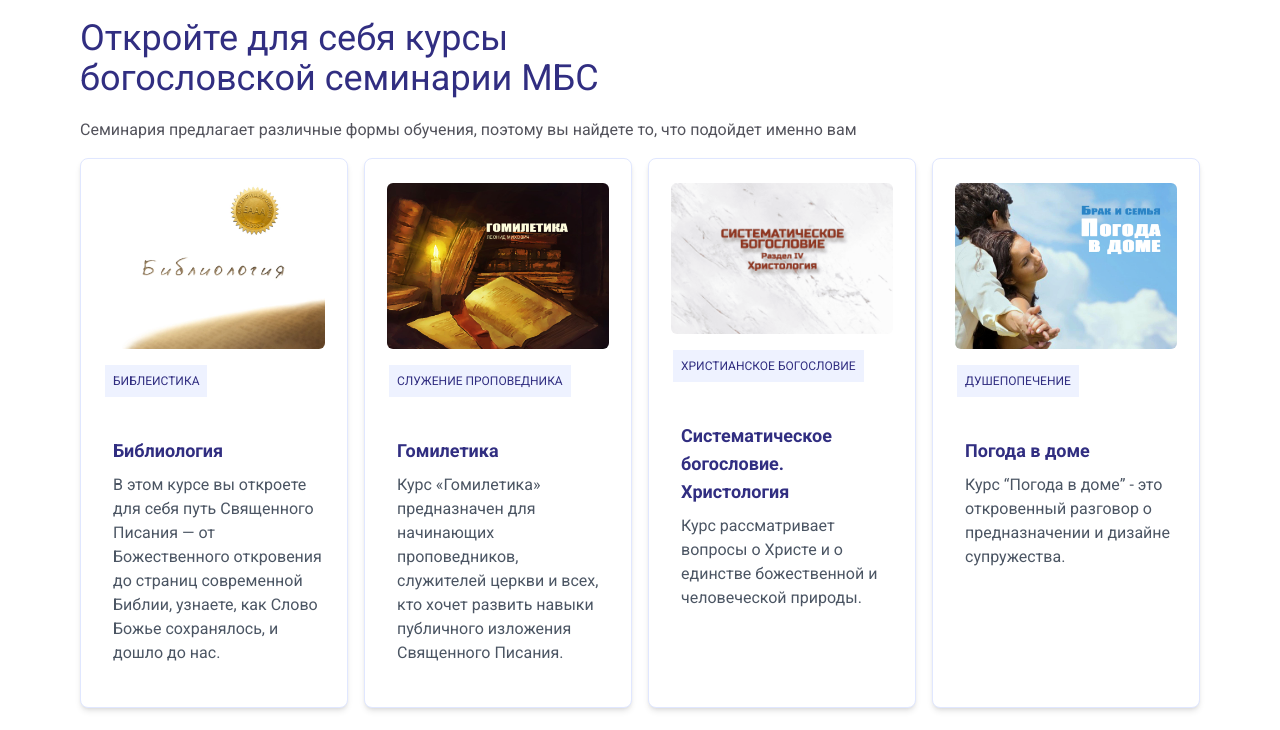
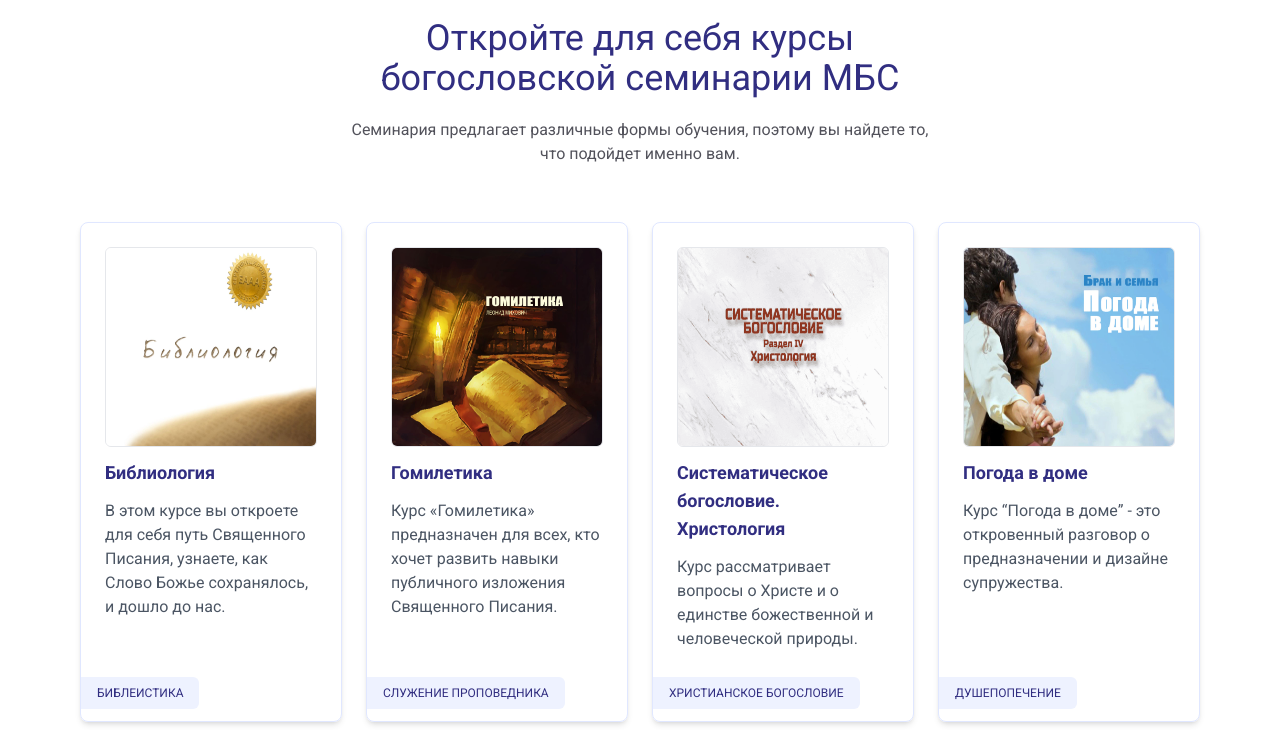
Before and after one commit to ValentinK2410/seminary, a React (Create React App) app: page / in a window 1280 px wide. Shown: the part 2446-3176 px from the top of the page. Built offline with nearby package versions, Linux system fonts and the light colour scheme.

Commit message:
fix course styles

```diff
--- a/src/HomePage.jsx
+++ b/src/HomePage.jsx
@@ -1,4 +1,3 @@
-
 import { AboutUs } from './features/aboutUs/AboutUs';
 import { Courses } from './features/courses/Courses';
 import { Categories } from './features/categories/Categories';
--- a/src/features/comingEvents/ComingEvents.jsx
+++ b/src/features/comingEvents/ComingEvents.jsx
@@ -1,12 +1,10 @@
 import { PrimaryButton } from '../../componentLibrary/PrimaryButton';
-import { SecondaryButton } from '../../componentLibrary/SecondaryButton';
 import { LightBulbTopic } from '../../components/LightBulbTopic';
 import { listOfEvents } from "./components/listOfEvents";
-import getDiplomaImage from "../../images/eventImages/getDiploma.png";
 
 export const ComingEvents = () => {
   return (
- <section className=' p-6 sm:p-20 flex flex-col gap-10 '>
+ <section className=' p-6 sm:p-20 flex flex-col gap-10'>
       <article className='mx-auto max-w-7xl flex gap-10 lg:gap-20 items-center flex-col-reverse lg:flex-row'>
         <div className=' mx-auto flex flex-col items-center    justify-center gap-5'>
            <LightBulbTopic topic='Календарь МБС' />
--- a/src/features/courses/Courses.jsx
+++ b/src/features/courses/Courses.jsx
@@ -1,5 +1,5 @@
 import { LightBulbTopic } from "../../components/LightBulbTopic";
-import { SingleCourseCard } from "./components/SingleCourseCard";
+import { CardCourse } from "./components/CardCourse";
 import image01 from './../../images/coursesImages/bibliologiya.jpg';
 import image02 from "./../../images/coursesImages/gomiletika.jpg";
 import image03 from "./../../images/coursesImages/Hristologiay.png";
@@ -15,7 +15,7 @@ const cardCourse = [
     name: "Библиология",
     link: "/courses/concurs",
     description:
-      "В этом курсе вы откроете для себя путь Священного Писания — от Божественного откровения до страниц современной Библии, узнаете, как Слово Божье сохранялось, и дошло до нас.",
+      "В этом курсе вы откроете для себя путь Священного Писания, узнаете, как Слово Божье сохранялось, и дошло до нас.",
     image: image01,
     category: "БИБЛЕИСТИКА",
   },
@@ -24,7 +24,7 @@ const cardCourse = [
     name: "Гомилетика",
     link: "/courses/concurs",
     description:
-      "Курс «Гомилетика» предназначен для начинающих проповедников, служителей церкви и всех, кто хочет развить навыки публичного изложения Священного Писания.",
+      "Курс «Гомилетика» предназначен для всех, кто хочет развить навыки публичного изложения Священного Писания.",
     image: image02,
     category: "СЛУЖЕНИЕ ПРОПОВЕДНИКА",
   },
@@ -85,23 +85,24 @@ const cardCourse = [
     category: "АПОЛОГЕТИКА",
   },
 ];
+
 export const Courses = () => {
   return (
-    <section className="w-full  p-6 sm:p-20">
-      <div className="w-full max-w-7xl mx-auto flex justify-between flex-col space-y-5  items-center sm:items-start ">
+    <section className="p-6 sm:p-20 flex flex-col gap-10">
+      <main className=" max-w-7xl mx-auto flex flex-col gap-5 items-center justify-center">
         <LightBulbTopic topic="Курсы на базе МБС" />
-        <h3 className="text-2xl sm:text-4xl text-indigo-900 max-w-[29ch]">
+        <h3 className="text-center text-2xl sm:text-4xl text-indigo-900 max-w-[29ch]">
           Откройте для себя курсы богословской семинарии МБС
         </h3>
-        <p className="text-zinc-600 text-left pb-4">
-          Семинария предлагает различные формы обучения, поэтому вы найдете то,
-          что подойдет именно вам
+        <p className="text-center text-zinc-600 pb-4 max-w-[65ch]">
+          Семинария предлагает различные формы обучения, поэтому вы найдете то, что подойдет именно вам.
         </p>
-      </div>
-      <div className="justify-around flex-wrap columns-3 max-w-7xl mx-auto grid grid-cols-1 xs:grid-cols-2 sm:grid-cols-2 lg:grid-cols-3 xl:grid-cols-4 gap-x-4 gap-y-6">
+      </main>
+
+      <div className="max-w-7xl mx-auto grid grid-cols-1 sm:grid-cols-2  lg:grid-cols-3 xl:grid-cols-4 gap-6">
         {cardCourse.map((course) => (
-          <div>
-            <SingleCourseCard
+          <div key={course.id}>
+            <CardCourse
               Id={course.id}
               Name={course.name}
               Desc={course.description}
--- /dev/null
+++ b/src/features/courses/components/CardCourse.jsx
@@ -0,0 +1,29 @@
+export const CardCourse = (props) => {
+  const { Id, Name, Desc, Category,Image } = props;
+  return (
+    <div
+      key={Id}
+      className=" max-w-[300px] border border-indigo-100 rounded-lg shadow-md h-[500px] flex flex-col justify-between"
+    >
+      <article className="p-6 flex flex-col flex-grow">
+        <div className="flex justify-center">
+          <img
+            src={Image}
+            alt="Lite программа"
+            className="border w-full h-[200px] rounded-md"
+          />
+        </div>
+        <h4 className="my-3 text-lg font-semibold text-indigo-900">
+         {Name}
+        </h4>
+        <p className="text-gray-600 text-md">
+          {Desc}
+        </p>
+      </article>
+
+      <div className=" w-fit py-2 px-4 mb-3 bg-indigo-50 text-indigo-900 text-xs rounded-r-md">
+        {Category}
+      </div>
+    </div>
+  );
+};
--- a/src/features/courses/components/SingleCourseCard.jsx
+++ /dev/null
@@ -1,42 +0,0 @@
-export const SingleCourseCard = (props) => {
-  const { Id, Name, Desc, Category,Image } = props;
-  return (
-    <div
-      key={Id}
-      className="border border-indigo-100 bg-white rounded-lg shadow-md overflow-hidden sm:h-[550px] ux:h-[510px] "
-    >
-      <a href="#">
-        <div className="flex justify-center mt-6">
-          <img
-            src={Image}
-            alt="Lite программа"
-            className="size-14
-          rounded-md
-          ux:w-5/6 ux:h-5/6
-          xs:w-5/6 xs:h-5/6
-          sm:w-5/6 sm:h-5/6
-          md:w-5/6 md:h-5/6
-          lg:w-5/6 lg:h-5/6
-          xl:w-5/6 xl:h-5/6
-          2xl:w-5/6 2xl:h-5/6"
-          />
-        </div>
-        <div className="flex justify-start pl-6 pt-4">
-          <div className="bg-indigo-50 p-2 text-indigo-900 text-xs">
-            {Category}
-          </div>
-        </div>
-        <div className="p-6 ux:pl-8">
-          <h4 class="text-lg mt-4 mb-2 font-semibold text-indigo-900">
-            {Name || "name course"}
-          </h4>
-          <p className="text-gray-600 text-md">
-            {Desc ||
-              "Описание карточки. Тут может быть любой текст, описывающий содержание карточки."}
-          </p>
-        </div>
-      </a>
-    </div>
-  );
-
-};
```
